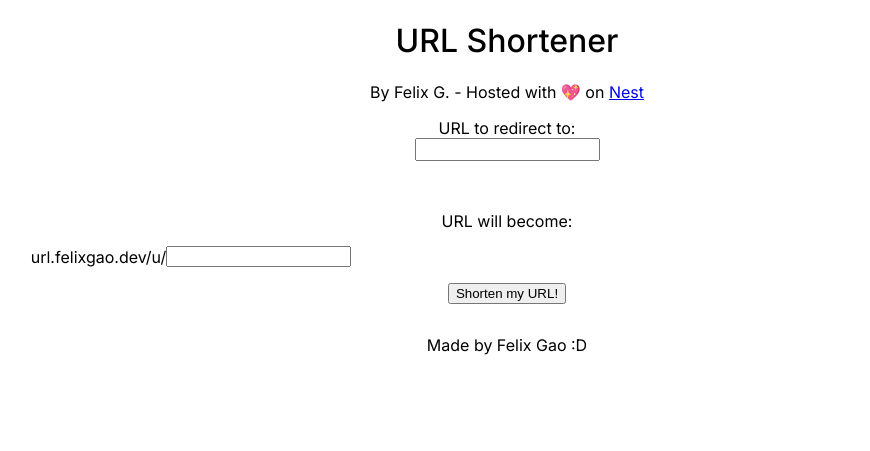
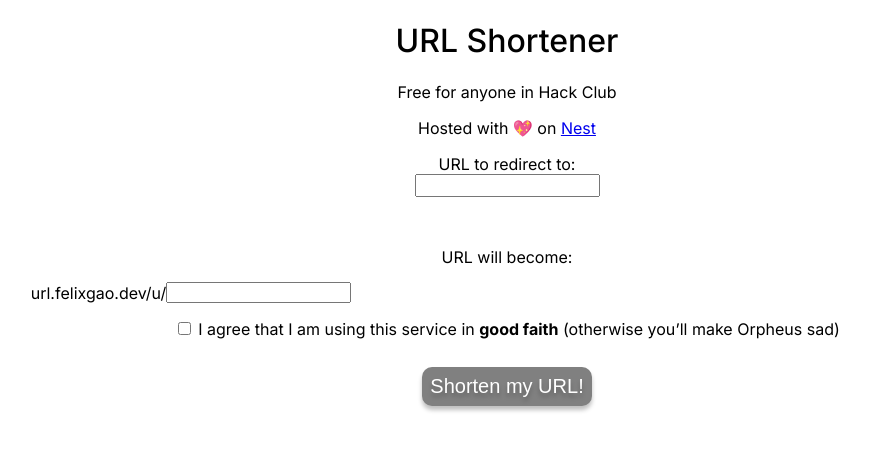
Before and after one commit to felixgao-0/my-website, a Flask app: page / in a window 1280 px wide. Shown: the top 451 px of the page, without its empty margins (133-1003 px from the left). Run offline with Flask 3, Linux system fonts and the light colour scheme; some libraries are stand-ins or nearby versions.

Commit message:
Continue fixing css, slowly working

```diff
--- a/shortener/static/formHandler.js
+++ b/shortener/static/formHandler.js
@@ -38,4 +38,9 @@ document.addEventListener("DOMContentLoaded", (event) => {
     //form.addEventListener("submit", (event) => {
     //    createUrl(event);
     //});
+
+    // Enable submission upon agreement to my tos muahaha
+    form.addEventListener("click", (event) => {
+        document.getElementById("submit-btn").disabled = !document.getElementById("confirm-checkbox").checked;
+    });
 });
--- a/shortener/static/index.css
+++ b/shortener/static/index.css
@@ -1,7 +1,36 @@
+ul {
+    list-style-position: inside;
+}
+
+.center {
+    text-align: center;
+    margin: auto;
+}
+
+/* Give the icon a pointer cursor, like a button */
+.icon {
+    cursor: pointer;
+}
+
+/* The styling for an input group, like in bootstrap! */
+.input-group {
+    display: flex;
+    align-items: center;
+    justify-content: center;
+}
+
+.box {
+    width: 50%;
+}
+
 #create-url {
     border: gray solid;
     border-radius: 10px;
     width: 90%;
+}
+
+#confirm-checkbox {
+    margin-bottom: 2rem;
 }
 
 #original-link-field {
@@ -11,38 +40,17 @@
 }
 
 #submit-btn {
-    margin-bottom: 15px;
+    text-shadow: 0 4px 4px rgba(0, 0, 0, 0.25);
+    box-shadow: 0 4px 4px rgba(0, 0, 0, 0.25);
+    font-size: 20px;
+    border-radius: 10px;
+    background-color: #1170E4;
+    color: white;
+    border: none;
+    padding: 0.5rem;
 }
 
-.input-group {
-    display: flex;
-    align-items: center;
-    justify-content: center;
+#submit-btn:disabled {
+    cursor: not-allowed;
+    background-color: gray;
 }
-
-.error-flashes {
-    margin: 0.5rem auto 0.5rem auto;
-    width: 50%;
-    border: 3px solid #f6464d;
-    color: white;
-    border-radius: 8px;
-    background: #f6464d;
-    text-align: center;
-}
-
-.center {
-    text-align: center;
-    margin: auto;
-}
-
-.icon {
-    cursor: pointer;
-}
-
-.box {
-    width: 50%;
-}
-
-ul {
-    list-style-position: inside;
-}
--- a/shortener/template/index.html
+++ b/shortener/template/index.html
@@ -7,12 +7,12 @@
 
 {% block content %}
     <h1>URL Shortener</h1>
-    <p>By Felix G. - Hosted with 💖 on <a href="https://hackclub.app">Nest</a></p>
+    <p>Free for anyone in Hack Club</p>
+    <p>Hosted with 💖 on <a href="https://hackclub.app">Nest</a></p>
 
     {% with messages = get_flashed_messages() %}
         {% if messages %}
         <ul class="error-flashes">
-            <p>Mission control, we have errors which need your attention!</p>
             {% for message in messages %}
                 <li>{{ message }}</li>
             {% endfor %}
@@ -32,6 +32,9 @@
             <input type="text" name="shortened-link-field" id="shortened-link-field" required>
         </div>
 
-        <input type="submit" value="Shorten my URL!" id="submit-btn">
+        <input type="checkbox" id="confirm-checkbox">
+        <label for="confirm-checkbox">I agree that I am using this service in <b>good faith</b> (otherwise you’ll make Orpheus sad)</label><br>
+
+        <input type="submit" value="Shorten my URL!" id="submit-btn" disabled>
     </form>
 {% endblock %}
--- a/shortener/template/layout.html
+++ b/shortener/template/layout.html
@@ -18,9 +18,5 @@
     <div id="content" class="center">
         {% block content %}{% endblock %}
     </div>
-
-    <footer id="footer" class="center">
-        <p>Made by Felix Gao :D</p>
-    </footer>
 </body>
 </html>
```
